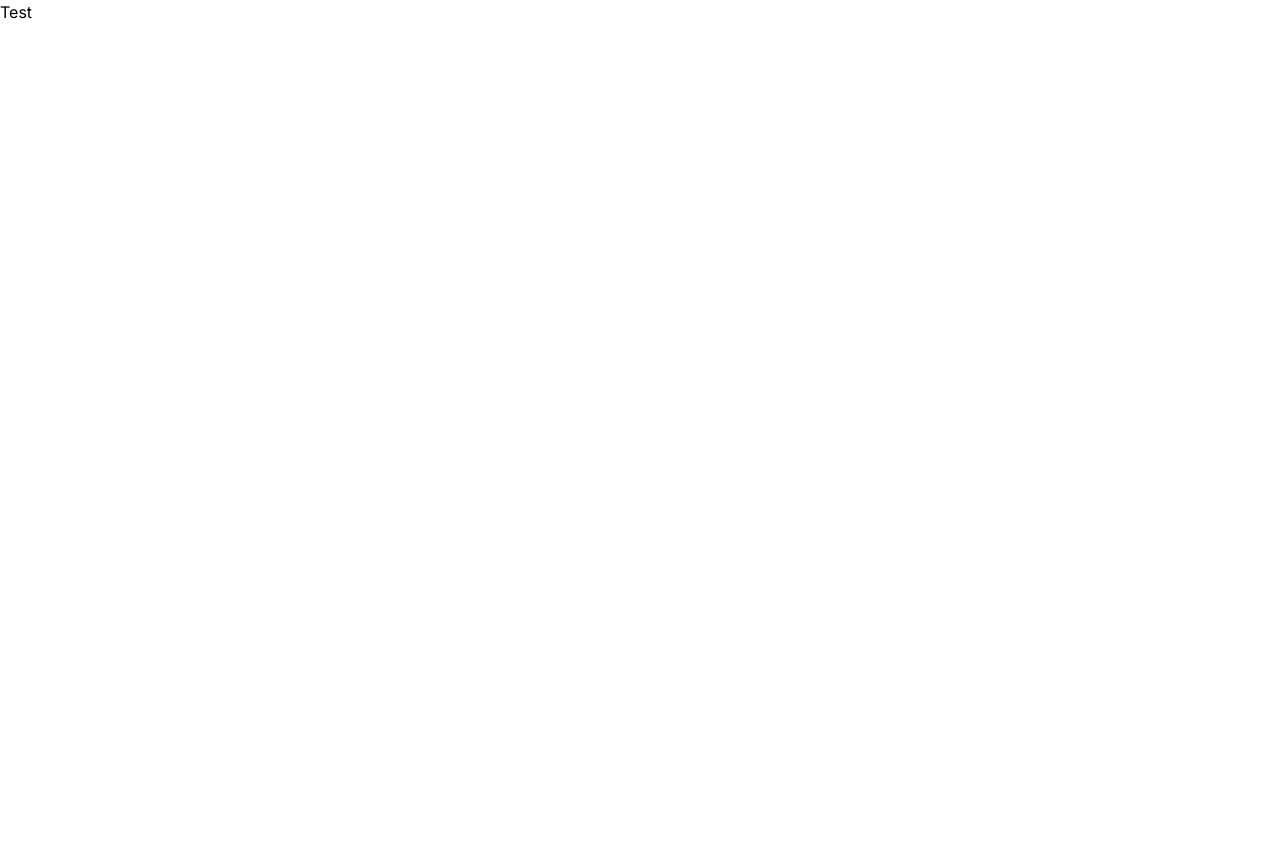
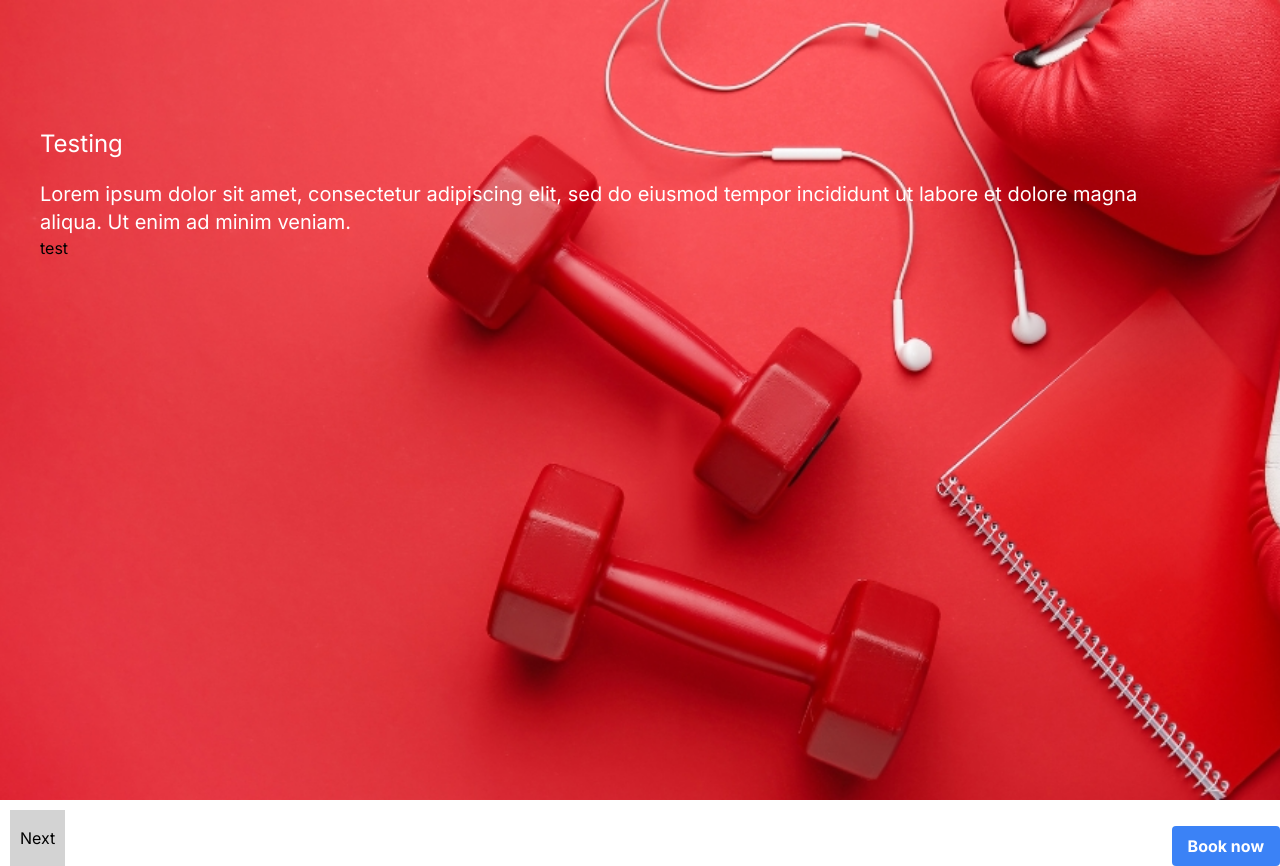
Before and after one commit to GPNaslund/proaktiv, a Next.js app in the folder proaktiv.se/: page / in a window 1280 px wide. Before the commit the page ends 800 px from the top, so only its background shows below. Built offline with nearby package versions, Linux system fonts and the light colour scheme.

Commit message:
Add start of swiper functionality

```diff
--- a/proaktiv.se/src/app/layout.tsx
+++ b/proaktiv.se/src/app/layout.tsx
@@ -15,6 +15,7 @@ export default function RootLayout({
 }) {
   return (
     <html lang="en">
+      <meta name="viewport" content="width=device-width, initial-scale=1.0"/>
       <body className={inter.className}>{children}</body>
     </html>
   )
--- a/proaktiv.se/src/app/page.tsx
+++ b/proaktiv.se/src/app/page.tsx
@@ -1,12 +1,23 @@
 import ServiceItem from '@/components/service_item/service_item'
+import ServiceItemSwiper from '@/components/service_item_swiper/service_item_swiper'
 import Image from 'next/image'
 
 export default function Home() {
-  return (
-   <ServiceItem
+  const items: JSX.Element[] = [
+    <ServiceItem
+    key={1}
     serviceName='test'
     serviceDescription='test'
     serviceImageSrc='test'
-   />
+   />,
+   <ServiceItem
+   key={2}
+   serviceName='test'
+   serviceDescription='test2'
+   serviceImageSrc='test'
+  />,
+  ]
+  return (
+   <ServiceItemSwiper items={items}/>
   )
 }
--- a/proaktiv.se/src/components/service_item/service_item.tsx
+++ b/proaktiv.se/src/components/service_item/service_item.tsx
@@ -1,3 +1,5 @@
+import Image from "next/image";
+
 type ServiceItemProps = {
     serviceName: string;
     serviceDescription: string;
@@ -6,7 +8,27 @@ type ServiceItemProps = {
 
 const ServiceItem: React.FC<ServiceItemProps> = ({ serviceName, serviceDescription, serviceImageSrc }) => {
     return (
-        <p>Test</p>
+        <div className="relative h-screen w-screen">
+            <div className="relative z-10 px-10 pt-32">
+                <h1 className="text-white text-2xl pb-5">Testing</h1>
+                <p className="text-white text-xl pr-16">
+                    Lorem ipsum dolor sit amet, consectetur adipiscing elit,
+                    sed do eiusmod tempor incididunt ut labore et dolore magna aliqua.
+                    Ut enim ad minim veniam.
+                </p>
+                <p>
+                    {serviceDescription}
+                </p>
+            </div>
+            <Image
+                // width={960}
+                // height={540}
+                src='/testimg.jpg'
+                alt="test"
+                fill={true}
+                objectFit="cover"
+            />
+        </div>
     )
 }
 
--- /dev/null
+++ b/proaktiv.se/src/components/service_item_swiper/service_item_swiper.tsx
@@ -0,0 +1,74 @@
+'use client'
+
+import React, { useState } from 'react';
+import './serviceitemswiper.css';
+
+type ServiceSwiperProps = {
+  items: React.ReactElement[];
+};
+
+const ServiceItemSwiper: React.FC<ServiceSwiperProps> = ({ items }) => {
+  const [currentIndex, setCurrentIndex] = useState(0);
+  const [isAnimating, setIsAnimating] = useState(false);
+
+  const handleNext = () => {
+    if (currentIndex < items.length - 1 && !isAnimating) {
+      setIsAnimating(true);
+      setCurrentIndex((prevIndex) => prevIndex + 1);
+      setTimeout(() => {
+        setIsAnimating(false);
+      }, 300);
+    }
+  };
+
+  const handlePrev = () => {
+    if (currentIndex > 0 && !isAnimating) {
+      setIsAnimating(true);
+      setCurrentIndex((prevIndex) => prevIndex - 1);
+      setTimeout(() => {
+        setIsAnimating(false);
+      }, 300);
+    }
+  };
+
+  return (
+    <div className="swiper-container">
+      <div
+        className="swiper-wrapper"
+        style={{
+          transform: `translateX(${-currentIndex * 100}%)`,
+        }}
+      >
+        {items.map((item, index) => (
+          <div
+            key={index}
+            className={`swiper-slide ${index === currentIndex ? 'active' : ''}`}
+          >
+            {item}
+          </div>
+        ))}
+
+      </div>
+      <div className="swiper-navigation">
+        {currentIndex > 0 && (
+          <button className="swiper-button-prev" onClick={handlePrev}>
+            Previous
+          </button>
+        )}
+
+        {currentIndex < items.length - 1 && (
+          <button className="swiper-button-next" onClick={handleNext}>
+            Next
+          </button>
+        )}
+        <div className="flex justify-center items-end mt-4">
+          <button className="bg-blue-500 hover:bg-blue-600 text-white font-bold py-2 px-4 rounded">
+            Book now
+          </button>
+        </div>
+      </div>
+    </div>
+  );
+};
+
+export default ServiceItemSwiper;
--- /dev/null
+++ b/proaktiv.se/src/components/service_item_swiper/serviceitemswiper.css
@@ -0,0 +1,51 @@
+.swiper-container {
+    position: relative;
+    width: 100%;
+    overflow: hidden;
+  }
+
+  .swiper-wrapper {
+    display: flex;
+    transition: transform 0.3s ease-in-out;
+  }
+
+  .swiper-slide {
+    flex: 0 0 100%;
+    opacity: 0;
+    pointer-events: none;
+    transition: opacity 0.3s ease-in-out;
+  }
+
+  .swiper-slide.active {
+    opacity: 1;
+    pointer-events: initial;
+  }
+
+  .swiper-navigation {
+    display: flex;
+    justify-content: space-between;
+    margin-top: 10px;
+  }
+
+  .swiper-button-prev,
+  .swiper-button-next {
+    background-color: lightgray;
+    padding: 5px 10px;
+    border: none;
+    cursor: pointer;
+  }
+
+  .swiper-button-prev {
+    margin-right: 10px;
+  }
+
+  .swiper-button-next {
+    margin-left: 10px;
+  }
+
+  .book-now-button {
+    display: flex;
+    justify-content: center;
+    align-items: flex-end;
+    margin-top: 20px;
+  }
```
